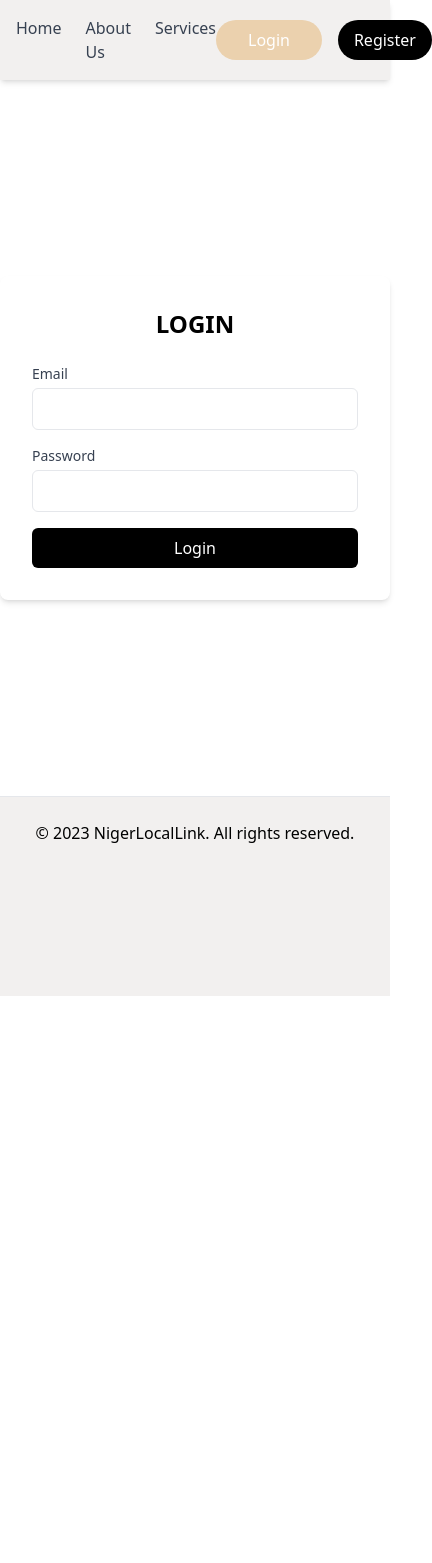
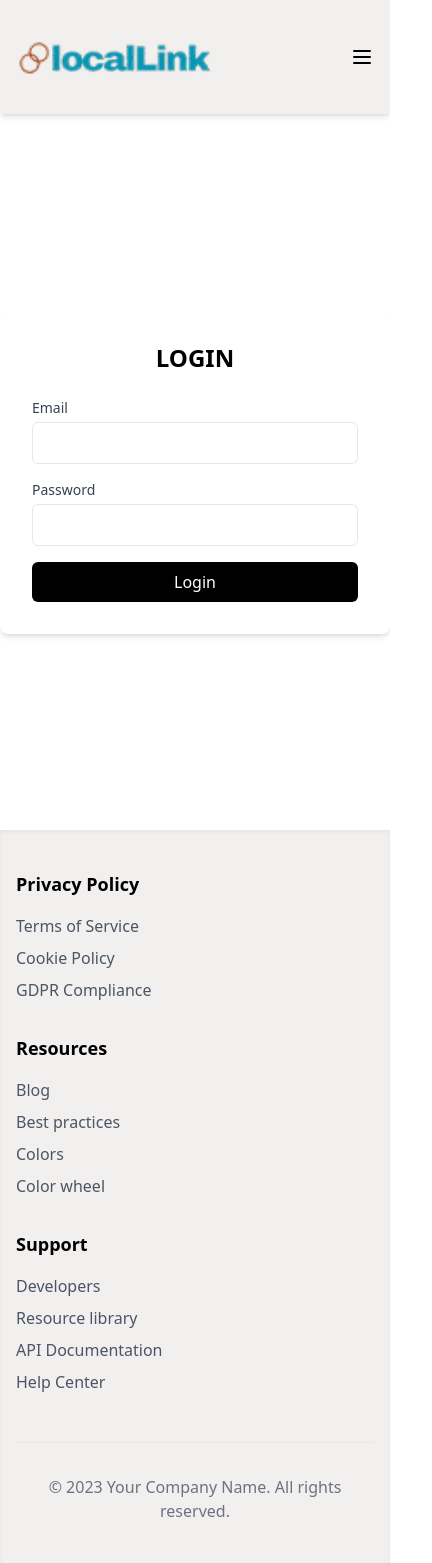
Before and after one commit to mercybabayemi/NigerLocalLinks, a React (Vite) app in the folder client/vite-project/: page /login in a window 390 px wide. Shown: the whole page, 432 px wide, since content can reach past the window. Before the commit the page ends 996 px from the top, so only its background shows below. Built offline with nearby package versions, Linux system fonts and the light colour scheme.

Commit message:
added and styled about page and homesection to homepage

```diff
--- a/client/vite-project/src/components/common/Footer.jsx
+++ b/client/vite-project/src/components/common/Footer.jsx
@@ -1,8 +1,45 @@
 const Footer = () => {
   return (
-    <footer className="bg-offwhite text-black p-6 h-[200px] border-t border-gray-200">
-      <div className="container mx-auto text-center">
-        <p>© 2023 NigerLocalLink. All rights reserved.</p>
+    <footer className="w-full bg-[#F2F0EF] shadow-inner min-h-[364px] py-10">
+      <div className="max-w-[1200px] w-full mx-auto px-4">
+        <div className="grid grid-cols-1 md:grid-cols-3 gap-8">
+          {/* Privacy Policy Column */}
+          <div>
+            <h3 className="text-lg font-bold mb-4">Privacy Policy</h3>
+            <ul className="space-y-2">
+              <li><a href="#" className="text-gray-600 hover:text-gray-900">Terms of Service</a></li>
+              <li><a href="#" className="text-gray-600 hover:text-gray-900">Cookie Policy</a></li>
+              <li><a href="#" className="text-gray-600 hover:text-gray-900">GDPR Compliance</a></li>
+            </ul>
+          </div>
+
+          {/* Resources Column */}
+          <div>
+            <h3 className="text-lg font-bold mb-4">Resources</h3>
+            <ul className="space-y-2">
+              <li><a href="#" className="text-gray-600 hover:text-gray-900">Blog</a></li>
+              <li><a href="#" className="text-gray-600 hover:text-gray-900">Best practices</a></li>
+              <li><a href="#" className="text-gray-600 hover:text-gray-900">Colors</a></li>
+              <li><a href="#" className="text-gray-600 hover:text-gray-900">Color wheel</a></li>
+            </ul>
+          </div>
+
+          {/* Support Column */}
+          <div>
+            <h3 className="text-lg font-bold mb-4">Support</h3>
+            <ul className="space-y-2">
+              <li><a href="#" className="text-gray-600 hover:text-gray-900">Developers</a></li>
+              <li><a href="#" className="text-gray-600 hover:text-gray-900">Resource library</a></li>
+              <li><a href="#" className="text-gray-600 hover:text-gray-900">API Documentation</a></li>
+              <li><a href="#" className="text-gray-600 hover:text-gray-900">Help Center</a></li>
+            </ul>
+          </div>
+        </div>
+
+        {/* Copyright Section */}
+        <div className="mt-12 pt-8 border-t border-gray-200 text-center">
+          <p className="text-gray-500">© 2023 Your Company Name. All rights reserved.</p>
+        </div>
       </div>
     </footer>
   );
--- a/client/vite-project/src/components/common/Header.jsx
+++ b/client/vite-project/src/components/common/Header.jsx
@@ -1,41 +1,82 @@
 import { Link } from "react-router-dom";
 import NIGERLINKLOGO from '../../assets/NIGERLINKLOGO.png';
+import { useState } from "react";
 
 const Header = () => {
+  const [isMenuOpen, setIsMenuOpen] = useState(false);
+
   return (
-    <nav className="flex items-center justify-between p-4 bg-offwhite shadow-md">
-      <div className="flex items-center">
-        <img src={NIGERLINKLOGO} alt="NigerLink Logo" className="h-12" />
-      </div>
+    <header className="w-full bg-[#F2F0EF] shadow-md h-[114px] flex items-center">
+      <div className="max-w-[1200px] w-full mx-auto px-4 flex justify-between items-center">
+        {/* Logo */}
+        <div className="flex items-center space-x-4">
+          <img
+            src={NIGERLINKLOGO}
+            alt="Company Logo"
+            className="h-16 w-auto object-contain"
+          />
+        </div>
 
-      <div className="flex space-x-6">
-        <Link to="/" className="text-gray-700 hover:text-blue-600">
-          Home
-        </Link>
-        <Link to="/about" className="text-gray-700 hover:text-blue-600">
-          About Us
-        </Link>
-        <Link to="/services" className="text-gray-700 hover:text-blue-600">
-          Services
-        </Link>
-      </div>
+        {/* Desktop Navigation */}
+        <nav className="hidden md:flex space-x-8">
+          <a href="/" className="font-medium hover:text-gray-700">HOME</a>
+          <a href="/#about" className="font-medium hover:text-gray-700">ABOUT US</a>
+          <a href="/#services" className="font-medium hover:text-gray-700">SERVICES</a>
+        </nav>
 
-      <div className="flex space-x-4">
+        {/* Authentication Buttons */}
+        <div className="hidden md:flex space-x-4">
         <Link
           to="/login"
-          className="px-8 py-2 text-white bg-[#EBD1AE] rounded-full hover:bg-black"
+          className="px-8 py-2 text-white bg-[#EBD1AE] rounded-full hover:bg-black min-w-[100px]"
         >
           Login
         </Link>
         <Link
           to="/register"
-          className="px-4 py-2 text-white bg-black rounded-full hover:bg-[#EBD1AE]"
+          className="px-4 py-2 text-white bg-black rounded-full hover:bg-[#EBD1AE] min-w-[100px]"
         >
           Register
         </Link>
       </div>
-    </nav>
-  )
-}
+
+        {/* Mobile Menu Button */}
+        <button
+          className="md:hidden"
+          onClick={() => setIsMenuOpen(!isMenuOpen)}
+        >
+          <svg className="h-6 w-6" fill="none" viewBox="0 0 24 24" stroke="currentColor">
+            <path strokeLinecap="round" strokeLinejoin="round" strokeWidth={2} d="M4 6h16M4 12h16M4 18h16" />
+          </svg>
+        </button>
+      </div>
+
+      {/* Mobile Menu */}
+      {isMenuOpen && (
+        <div className="md:hidden absolute top-[114px] left-0 w-full bg-[#F2F0EF] shadow-md p-4 space-y-4">
+          <nav className="flex flex-col items-center space-y-4">
+            <a href="/" className="font-medium hover:text-gray-700">HOME</a>
+            <a href="/#about" className="font-medium hover:text-gray-700">ABOUT US</a>
+            <a href="/#services" className="font-medium hover:text-gray-700">SERVICES</a>
+            <div className="md:flex space-x-4">
+              <Link
+                to="/login"
+                className="px-8 py-2 text-white bg-[#EBD1AE] rounded-full hover:bg-black min-w-[100px]"
+              >
+                Login
+              </Link>
+              <Link
+                to="/register"
+                className="px-4 py-2 text-white bg-black rounded-full hover:bg-[#EBD1AE] min-w-[100px]"
+              >
+                Register
+              </Link>
+            </div>
+          </nav>
+        </div>
+      )}
+    </header>
+  );
+};
 
 export default Header;
--- a/client/vite-project/src/components/home/AboutUsSection.jsx
+++ b/client/vite-project/src/components/home/AboutUsSection.jsx
@@ -1,13 +1,13 @@
 const AboutUsSection = () => {
   return (
-    <section className="">
-        <div className="">
-            <h2 className="">About Us</h2>
-        <p className="">The platform is designed to improve how businesses and citizens interact with their local government.</p>
+    <section className="bg-[#F2F0EF] flex flex-col justify-center items-center p-12">
+        <div className="items-center text-center mb-8">
+          <h2 className="text-2xl font-bold font-inter text-[#E2725B]">ABOUT US</h2>
+          <p className="mt-2 text-lg font-inter text-black p-7">The platform is designed to improve how businesses and citizens interact with their local government.</p>
         </div>
-        <div className="">
-            <h2 className="">Our Mission?</h2>
-            <p className="">To bridge communication gap, streamline public services and empower communities through technology</p>
+        <div className="items-center text-center mb-8">
+            <h2 className="text-2xl font-bold font-inter text-[#02542D]">OUR MISSION</h2>
+            <p className="mt-2 text-lg font-inter text-black p-7">To bridge communication gap, streamline public services and empower communities through technology</p>
         </div>
     </section>
   );
--- a/client/vite-project/src/components/home/HeroSection.jsx
+++ b/client/vite-project/src/components/home/HeroSection.jsx
@@ -2,20 +2,20 @@ import heropic from '../../assets/heropic.jpg'
 
 const HeroSection = () => {
   return (
-    <section className="container flex flex-col items-center px-4 mx-auto md:flex-row">
+    <section className="bg-[#F2F0EF] w-full flex flex-col items-center p-12 mx-auto md:flex-row">
       <div className="md:w-1/2">
-        <h1 className="text-4xl font-bold text-center text-gray-900 md:text-5xl">
+        <h1 className="text-4xl font-bold font-inter text-center text-black md:text-5xl">
           Digital Documentation for Nigerian LGAs
         </h1>
-        <p className="mt-4 text-lg text-gray-600">
-          'Streamline paperwork with our secure platform'
+        <p className="mt-4 text-lg text-center font-inter text-black">
+          Streamline paperwork with our secure platform
         </p>
       </div>
-      <div className="mt-8 md:w-1/2 md:mt-0">
+      <div className="mt-8 md:w-1/2 md:mt-0 flex justify-center">
         <img
           src={heropic}
           alt="Hero"
-          className="w-full h-auto rounded-lg shadow-xl"
+          className="w-full h-301 w-470.71 rounded-lg shadow-xl my-auto"
         />
       </div>
     </section>
--- a/client/vite-project/src/pages/HomePage.jsx
+++ b/client/vite-project/src/pages/HomePage.jsx
@@ -12,10 +12,14 @@ const HomePage = () => {
 
 
   return (
-    <div className="space-y-16 py-8">
+    <div >
         <HeroSection />
-        <AboutSection />
-        <ServicesSection />
+        <div id='about'>
+          <AboutSection />
+        </div>
+        <div id='services'>
+          <ServicesSection />
+        </div>
     </div>
   );
 };
--- a/client/vite-project/tailwind.config.js
+++ b/client/vite-project/tailwind.config.js
@@ -9,6 +9,9 @@ export default {
       colors: {
         offwhite: '#f2f0ef',
       },
+      fontFamily: {
+        inter: ['Inter', 'sans-serif'],
+      },
     },
   },
   plugins: [],
```
